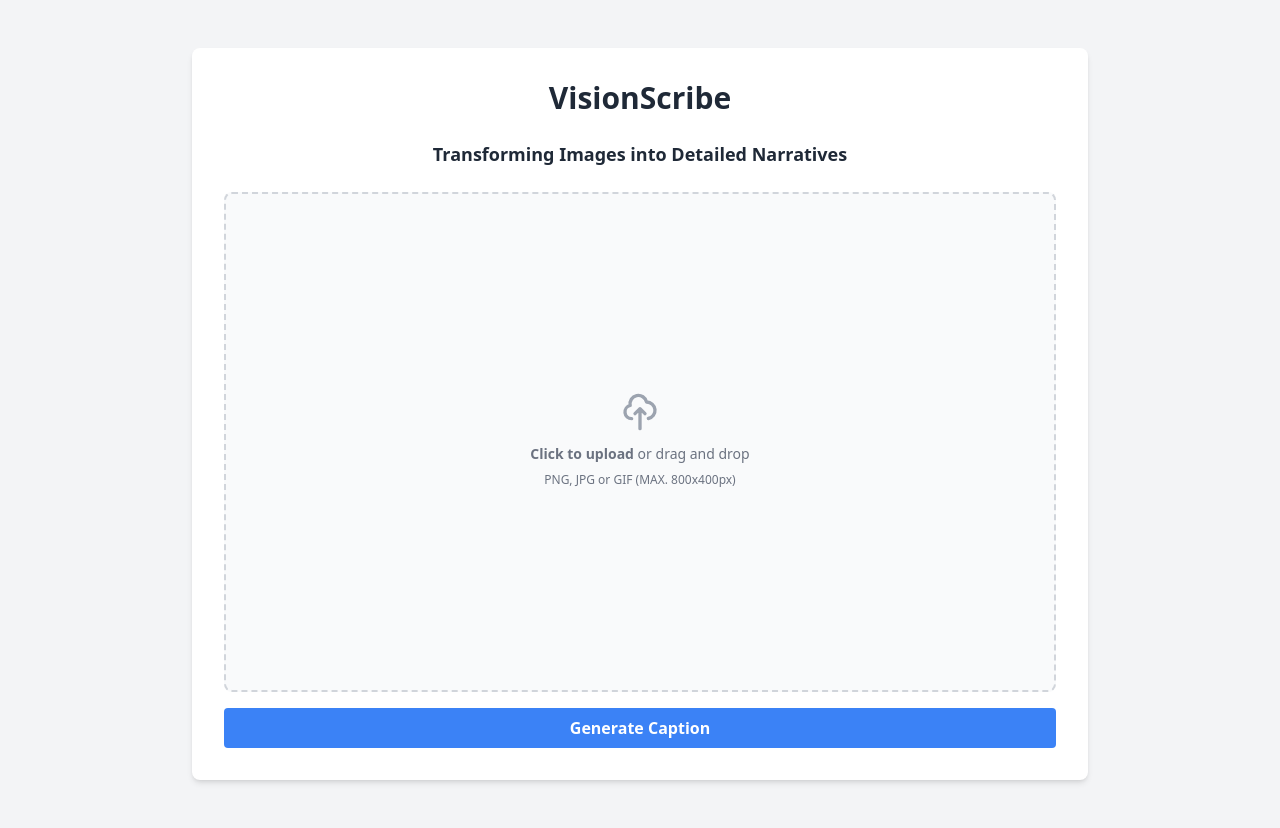
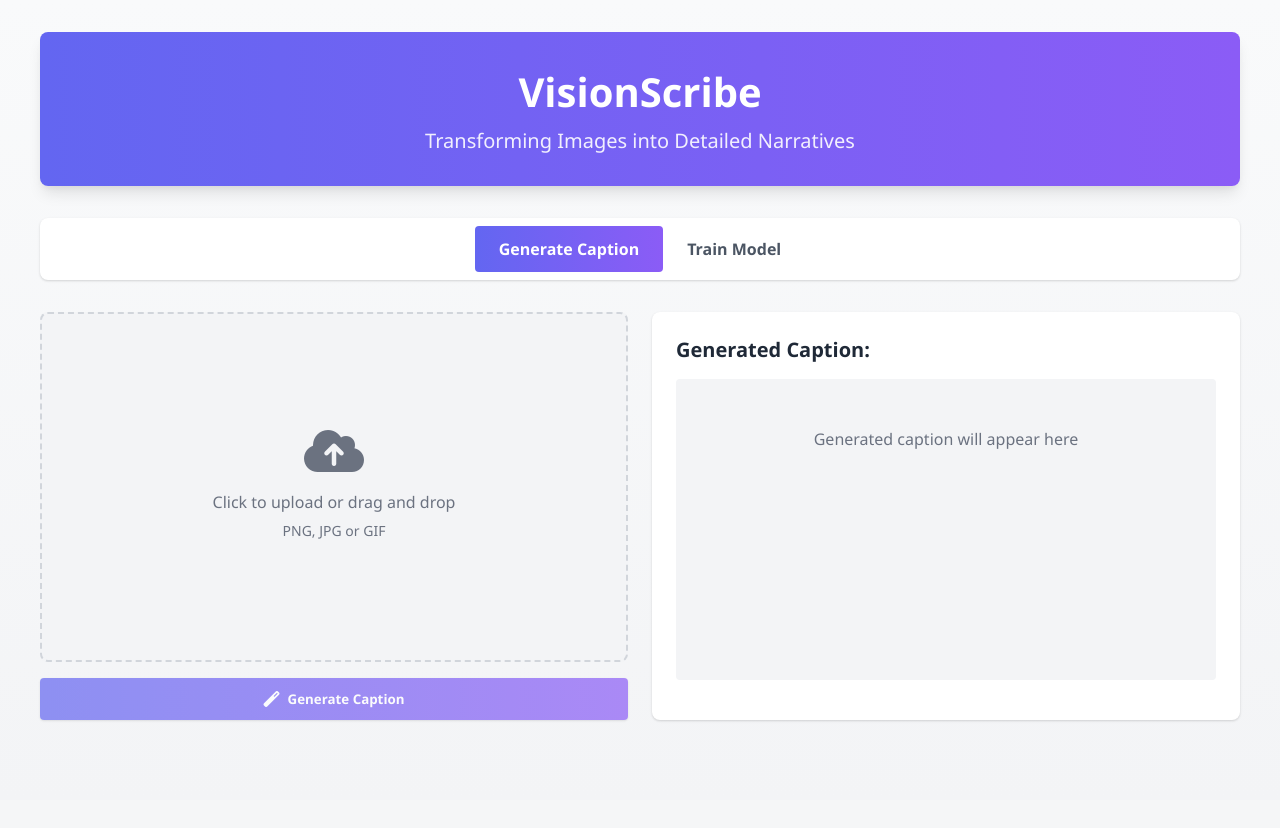
Before and after one commit to wprashed/visionscribe, a Flask app: page / in a window 1280 px wide. After the commit the page ends 722 px from the top, so only its background shows below. Run offline with Flask 3, Linux system fonts and the light colour scheme; some libraries are stand-ins or nearby versions.

Commit message:
Update index.html

```diff
--- a/templates/index.html
+++ b/templates/index.html
@@ -4,151 +4,121 @@
     <meta charset="UTF-8">
     <meta name="viewport" content="width=device-width, initial-scale=1.0">
     <title>VisionScribe - Transforming Images into Detailed Narratives</title>
-    <script src="https://cdn.tailwindcss.com"></script>
-    <script defer src="https://cdn.jsdelivr.net/npm/alpinejs@3.x.x/dist/cdn.min.js"></script>
-    <link rel="stylesheet" href="https://cdnjs.cloudflare.com/ajax/libs/font-awesome/6.1.1/css/all.min.css">
-    <style>
-        [x-cloak] { display: none !important; }
-        .image-upload-section{ height: 500px;}
-        .upload-label{ height: 500px !important;}
-    </style>
+    <link rel="stylesheet" href="https://cdnjs.cloudflare.com/ajax/libs/font-awesome/6.4.0/css/all.min.css">
+    <link rel="stylesheet" href="/static/styles.css">
 </head>
-<body class="bg-gray-100 min-h-screen py-12 px-4 sm:px-6 lg:px-8" x-data="imageCaption()">
-    <div class="max-w-4xl mx-auto">
-        <div class="bg-white p-8 rounded-lg shadow-md">
-            <h1 class="text-3xl font-bold mb-6 text-center text-gray-800">VisionScribe</h1>
-            <h1 class="text-lg font-bold mb-6 text-center text-gray-800">Transforming Images into Detailed Narratives</h1>
-            <form @submit.prevent="uploadImage" class="space-y-4">
-                <div class="flex items-center image-upload-section justify-center w-full">
-                    <label for="file-upload" class="upload-label flex flex-col items-center justify-center w-full h-64 border-2 border-gray-300 border-dashed rounded-lg cursor-pointer bg-gray-50 hover:bg-gray-100">
-                        <div class="flex flex-col items-center justify-center pt-5 pb-6" x-show="!imagePreview">
-                            <svg class="w-10 h-10 mb-3 text-gray-400" fill="none" stroke="currentColor" viewBox="0 0 24 24" xmlns="http://www.w3.org/2000/svg"><path stroke-linecap="round" stroke-linejoin="round" stroke-width="2" d="M7 16a4 4 0 01-.88-7.903A5 5 0 1115.9 6L16 6a5 5 0 011 9.9M15 13l-3-3m0 0l-3 3m3-3v12"></path></svg>
-                            <p class="mb-2 text-sm text-gray-500"><span class="font-semibold">Click to upload</span> or drag and drop</p>
-                            <p class="text-xs text-gray-500">PNG, JPG or GIF (MAX. 800x400px)</p>
+<body>
+    <div class="container">
+        <header class="app-header">
+            <h1>VisionScribe</h1>
+            <p>Transforming Images into Detailed Narratives</p>
+        </header>
+
+        <div class="tabs">
+            <button class="tab-button active" data-tab="generate">Generate Caption</button>
+            <button class="tab-button" data-tab="train">Train Model</button>
         </div>
-                        <img x-show="imagePreview" :src="imagePreview" class="w-full h-full object-cover rounded-lg" />
-                        <input @change="previewImage" id="file-upload" name="file" type="file" class="hidden" accept="image/*" required />
-                    </label>
+
+        <div class="tab-content active" id="generate-tab">
+            <div class="content-grid">
+                <div class="upload-section">
+                    <div class="image-upload-area" id="upload-area">
+                        <div class="upload-placeholder" id="upload-placeholder">
+                            <i class="fas fa-cloud-upload-alt"></i>
+                            <p>Click to upload or drag and drop</p>
+                            <p class="small">PNG, JPG or GIF</p>
                         </div>
-                <button type="submit" class="w-full bg-blue-500 hover:bg-blue-600 text-white font-bold py-2 px-4 rounded focus:outline-none focus:shadow-outline transition duration-300 ease-in-out transform hover:-translate-y-1 hover:scale-105">
-                    Generate Caption
+                        <img id="image-preview" class="hidden" src="/placeholder.svg" alt="Preview">
+                        <button id="clear-image" class="clear-button hidden">
+                            <i class="fas fa-times"></i>
                         </button>
-            </form>
-            <div x-show="loading" class="mt-4 text-center">
-                <div class="inline-block animate-spin rounded-full h-8 w-8 border-t-2 border-b-2 border-blue-500"></div>
-                <p class="mt-2 text-gray-600">Generating caption...</p>
+                        <input type="file" id="file-upload" accept="image/*" hidden>
                     </div>
-            <div x-show="caption" x-cloak class="mt-4 p-4 bg-gray-100 rounded-lg">
-                <h2 class="text-xl font-semibold mb-2 text-gray-700">Generated Caption:</h2>
-                <p x-text="caption" class="text-gray-800 whitespace-pre-line"></p>
-                <div class="mt-4 flex flex-wrap items-center gap-4">
-                    <button @click="likeCaption(true)" class="bg-green-500 hover:bg-green-600 text-white font-bold py-2 px-4 rounded focus:outline-none focus:shadow-outline transition duration-300 ease-in-out">
-                        <i class="fas fa-thumbs-up mr-2"></i> Like
+                    <button id="generate-button" class="primary-button" disabled>
+                        <i class="fas fa-magic"></i> Generate Caption
                     </button>
-                    <button @click="likeCaption(false)" class="bg-red-500 hover:bg-red-600 text-white font-bold py-2 px-4 rounded focus:outline-none focus:shadow-outline transition duration-300 ease-in-out">
-                        <i class="fas fa-thumbs-down mr-2"></i> Dislike
+                </div>
+
+                <div class="result-section">
+                    <div class="caption-card" id="caption-card">
+                        <h2>Generated Caption:</h2>
+                        <div class="caption-content" id="caption-content">
+                            <p class="placeholder-text">Generated caption will appear here</p>
+                        </div>
+                        <div class="action-buttons hidden" id="action-buttons">
+                            <button id="like-button" class="action-button like">
+                                <i class="fas fa-thumbs-up"></i> Like
                             </button>
-                    <button @click="copyCaption" class="bg-blue-500 hover:bg-blue-600 text-white font-bold py-2 px-4 rounded focus:outline-none focus:shadow-outline transition duration-300 ease-in-out">
-                        <i class="fas fa-copy mr-2"></i> Copy
+                            <button id="dislike-button" class="action-button dislike">
+                                <i class="fas fa-thumbs-down"></i> Dislike
+                            </button>
+                            <button id="copy-button" class="action-button copy">
+                                <i class="fas fa-copy"></i> Copy
                             </button>
                         </div>
                     </div>
-            <div x-show="showFeedback" x-cloak class="mt-4 p-4 bg-gray-100 rounded-lg">
-                <h3 class="text-lg font-semibold mb-2 text-gray-700">Provide Additional Feedback:</h3>
-                <textarea x-model="feedbackComment" class="w-full p-2 border rounded-md" rows="3" placeholder="Enter your feedback here..."></textarea>
-                <button @click="submitFeedback" class="mt-2 bg-purple-500 hover:bg-purple-600 text-white font-bold py-2 px-4 rounded focus:outline-none focus:shadow-outline transition duration-300 ease-in-out">
+
+                    <div class="feedback-form hidden" id="feedback-form">
+                        <h3>Provide Additional Feedback:</h3>
+                        <textarea id="feedback-comment" placeholder="Enter your feedback here..."></textarea>
+                        <button id="submit-feedback" class="secondary-button">
                             Submit Feedback
                         </button>
                     </div>
-            <div x-show="error" x-cloak class="mt-4 p-4 bg-red-100 text-red-700 rounded-lg">
-                <p x-text="error"></p>
                 </div>
             </div>
         </div>
 
-    <script>
-        function imageCaption() {
-            return {
-                imagePreview: null,
-                caption: null,
-                error: null,
-                loading: false,
-                showFeedback: false,
-                feedbackComment: '',
-                previewImage(event) {
-                    const file = event.target.files[0];
-                    if (file) {
-                        const reader = new FileReader();
-                        reader.onload = (e) => {
-                            this.imagePreview = e.target.result;
-                        };
-                        reader.readAsDataURL(file);
-                    }
-                },
-                uploadImage() {
-                    this.loading = true;
-                    this.caption = null;
-                    this.error = null;
-                    this.showFeedback = false;
+        <div class="tab-content" id="train-tab">
+            <div class="content-grid">
+                <div class="upload-section">
+                    <div class="image-upload-area" id="train-upload-area">
+                        <div class="upload-placeholder" id="train-upload-placeholder">
+                            <i class="fas fa-cloud-upload-alt"></i>
+                            <p>Click to upload or drag and drop</p>
+                            <p class="small">PNG, JPG or GIF</p>
+                        </div>
+                        <img id="train-image-preview" class="hidden" src="/placeholder.svg" alt="Preview">
+                        <button id="train-clear-image" class="clear-button hidden">
+                            <i class="fas fa-times"></i>
+                        </button>
+                        <input type="file" id="train-file-upload" accept="image/*" hidden>
+                    </div>
+                </div>
 
-                    const formData = new FormData(event.target);
-                    fetch('/', {
-                        method: 'POST',
-                        body: formData
-                    })
-                    .then(response => response.json())
-                    .then(data => {
-                        this.loading = false;
-                        if (data.caption) {
-                            this.caption = data.caption;
-                        } else {
-                            this.error = data.error || 'An error occurred while processing the image.';
-                        }
-                    })
-                    .catch(error => {
-                        this.loading = false;
-                        this.error = 'An error occurred while uploading the image.';
-                    });
-                },
-                copyCaption() {
-                    if (this.caption) {
-                        navigator.clipboard.writeText(this.caption).then(() => {
-                            alert('Caption copied to clipboard!');
-                        });
-                    }
-                },
-                likeCaption(liked) {
-                    this.showFeedback = true;
-                    this.feedbackLiked = liked;
-                },
-                submitFeedback() {
-                    fetch('/feedback', {
-                        method: 'POST',
-                        headers: {
-                            'Content-Type': 'application/json',
-                        },
-                        body: JSON.stringify({
-                            caption: this.caption,
-                            liked: this.feedbackLiked,
-                            comment: this.feedbackComment
-                        })
-                    })
-                    .then(response => response.json())
-                    .then(data => {
-                        if (data.success) {
-                            alert('Thank you for your feedback!');
-                            this.showFeedback = false;
-                            this.feedbackComment = '';
-                        } else {
-                            alert('An error occurred while submitting feedback.');
-                        }
-                    })
-                    .catch(error => {
-                        alert('An error occurred while submitting feedback.');
-                    });
-                }
-            }
-        }
-    </script>
+                <div class="training-section">
+                    <div class="caption-input-card">
+                        <h3>Accurate Caption</h3>
+                        <textarea id="training-caption" placeholder="Enter an accurate caption for this image..."></textarea>
+                        <p class="hint-text">Provide a detailed and accurate caption for the image to help train the model.</p>
+                        <button id="save-training" class="primary-button" disabled>
+                            <i class="fas fa-save"></i> Save Training Data
+                        </button>
+                    </div>
+                </div>
+            </div>
+
+            <div class="info-card">
+                <h3>About Training</h3>
+                <p>
+                    By providing accurate captions for images, you help improve the model's ability to generate
+                    better descriptions. Your contributions are valuable for enhancing the AI's understanding of visual content.
+                </p>
+            </div>
+        </div>
+
+        <div id="toast" class="toast hidden">
+            <div class="toast-content">
+                <i id="toast-icon" class="fas"></i>
+                <div class="toast-message">
+                    <span id="toast-title"></span>
+                    <span id="toast-description"></span>
+                </div>
+            </div>
+            <div class="toast-progress"></div>
+        </div>
+    </div>
+
+    <script src="/static/script.js"></script>
 </body>
 </html>
```
Lines whose indentation alone changed are shown as unchanged.
